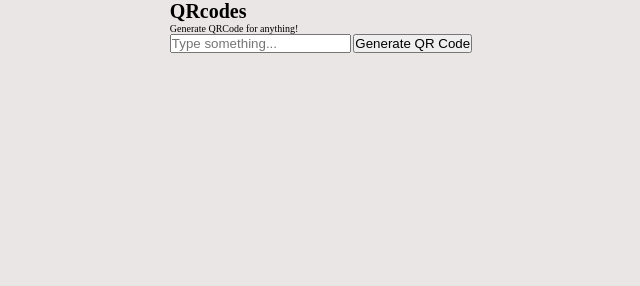
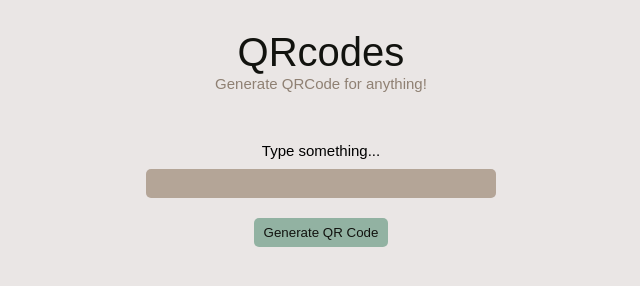
Before and after one commit to sud-git/QR-code-, a plain HTML site: page index.html in a window 1280 px wide. Shown: the whole page, without its empty margins (319-959 px from the left). Drawn offline with Linux system fonts and the light colour scheme.

Commit message:
Updated files with new changes

```diff
--- a/index.html
+++ b/index.html
@@ -7,16 +7,21 @@
   <link rel="stylesheet" href="style.css">
 </head>
 <body>
-  <div class="container">
-    <h1>QRcodes</h1>
-    <p>Generate QRCode for anything!</p>
+  <section class="heading">
+    <div class="title">QRcodes</div>
+    <div class="sub-title">Generate QRCode for anything!</div>
+  </section>
 
-    <input type="text" id="text-input" placeholder="Type something...">
-    <button onclick="generateQRCode()">Generate QR Code</button>
+  <section class="user-input">
+    <label for="input_text">Type something...</label>
+    <input type="text" name="input_text" id="input_text" autocomplete="off">
+    <button class="button" type="submit">Generate QR Code</button>
+  </section>
 
-    <div id="qrcode"></div>
-  </div>
+  <div class="qr-code" style="display: none;"></div>
 
+  <!-- JS files -->
+  <script src="https://cdnjs.cloudflare.com/ajax/libs/qrcodejs/1.0.0/qrcode.min.js"></script>
   <script src="script.js"></script>
 </body>
 </html>
--- a/script.js
+++ b/script.js
@@ -2,10 +2,10 @@ let btn = document.querySelector(".button");
 
 function generate(user_input) {
   const qrContainer = document.querySelector(".qr-code");
-  qrContainer.innerHTML = ""; // Clear old QR code
+  qrContainer.innerHTML = ""; // clear old QR
   qrContainer.style.display = "block";
 
-  // Generate QR code
+  // Generate QR
   let qrcode = new QRCode(qrContainer, {
     text: user_input.value,
     width: 180,
@@ -36,7 +36,6 @@ function generate(user_input) {
   }, 300);
 }
 
-// Event listener for button click
 btn.addEventListener("click", () => {
   let user_input = document.querySelector("#input_text");
   if (user_input.value.trim() !== "") {
```
